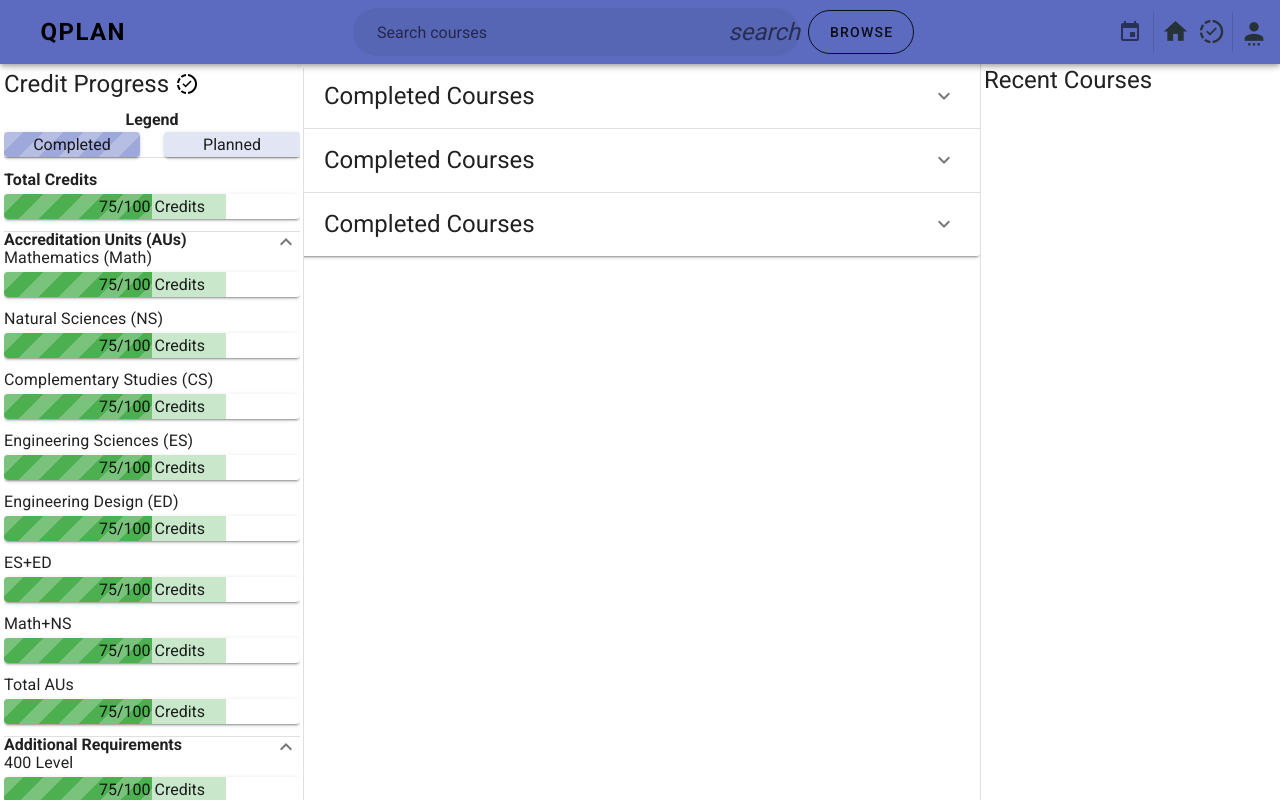
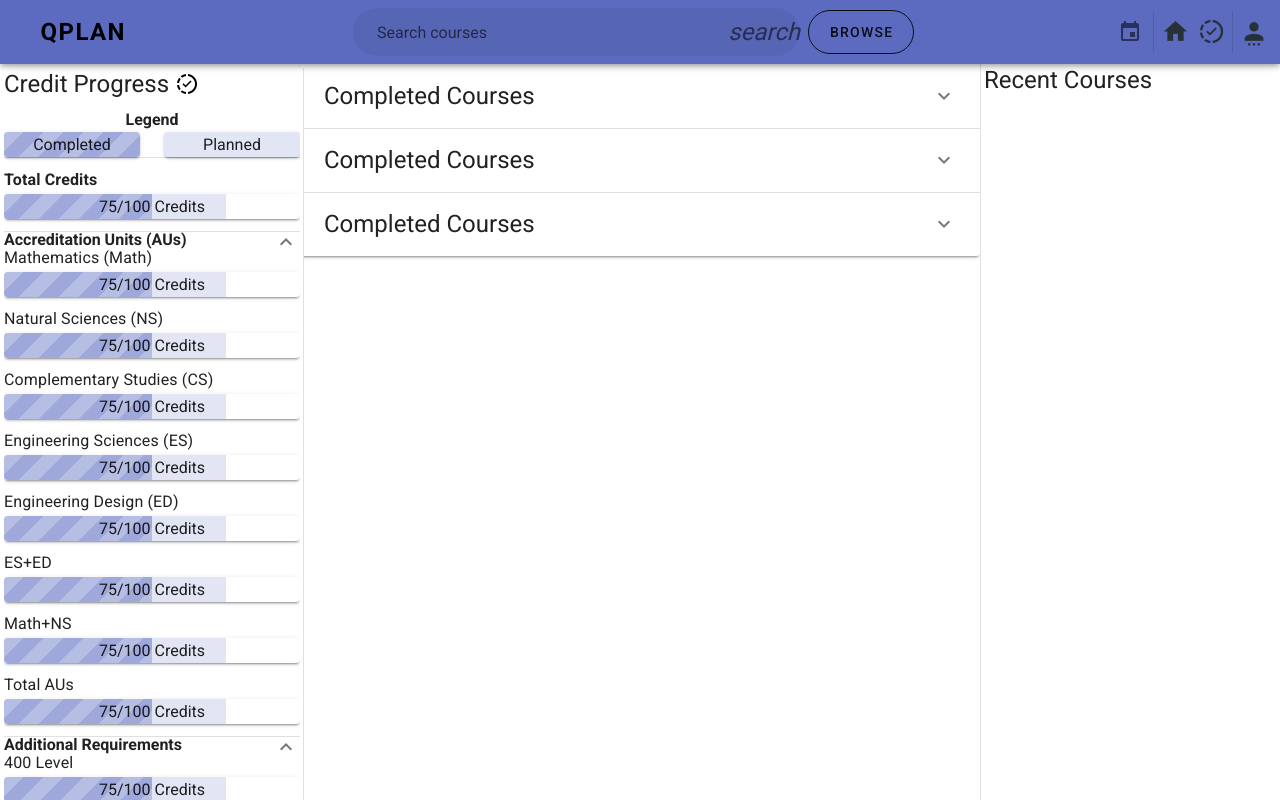
Before and after one commit to EdwinXu/CMPE-CISC-325, a Vue app in the folder qplan/: page / in a window 1280 px wide. Built offline with nearby package versions, Linux system fonts and the light colour scheme.

Commit message:
Change progress bar coloring

```diff
--- a/qplan/src/components/ProgressBar.vue
+++ b/qplan/src/components/ProgressBar.vue
@@ -1,7 +1,7 @@
 <template>
   <div>
     <v-card class="mb-2" rounded>
-      <v-progress-linear buffer-value="75" height="25" value="50" striped color="green">
+      <v-progress-linear buffer-value="75" height="25" value="50" striped color="indigo lighten-3">
         <span>75/100 Credits</span>
       </v-progress-linear>
     </v-card>
```
